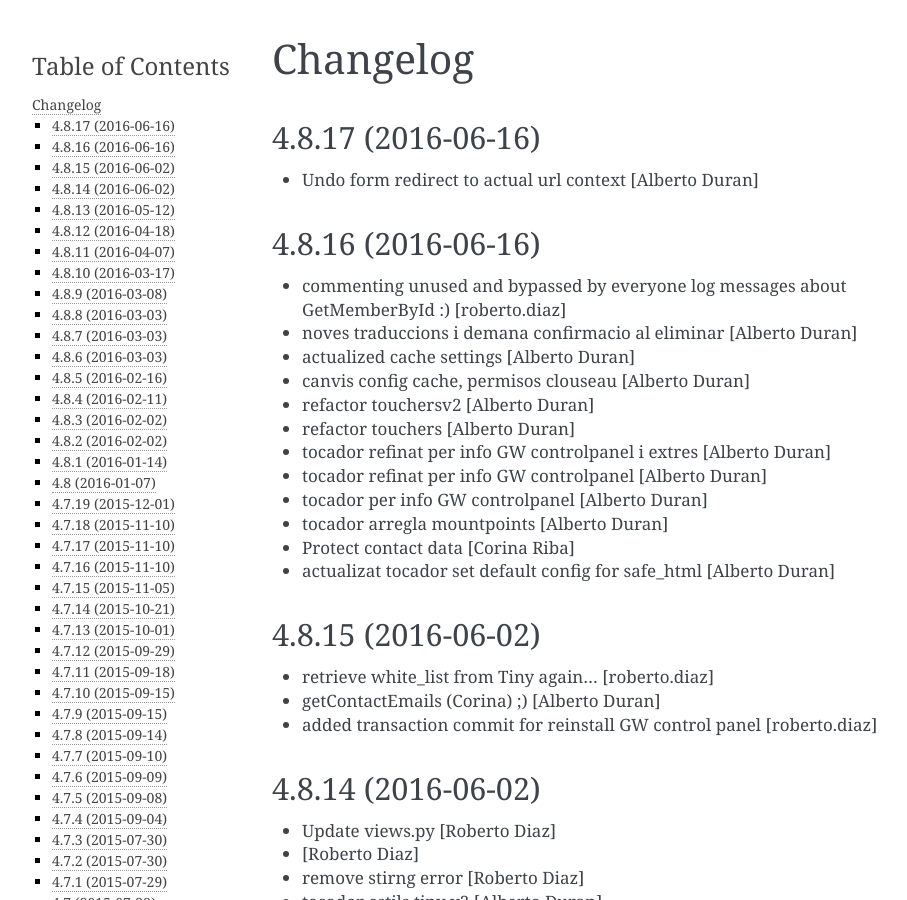
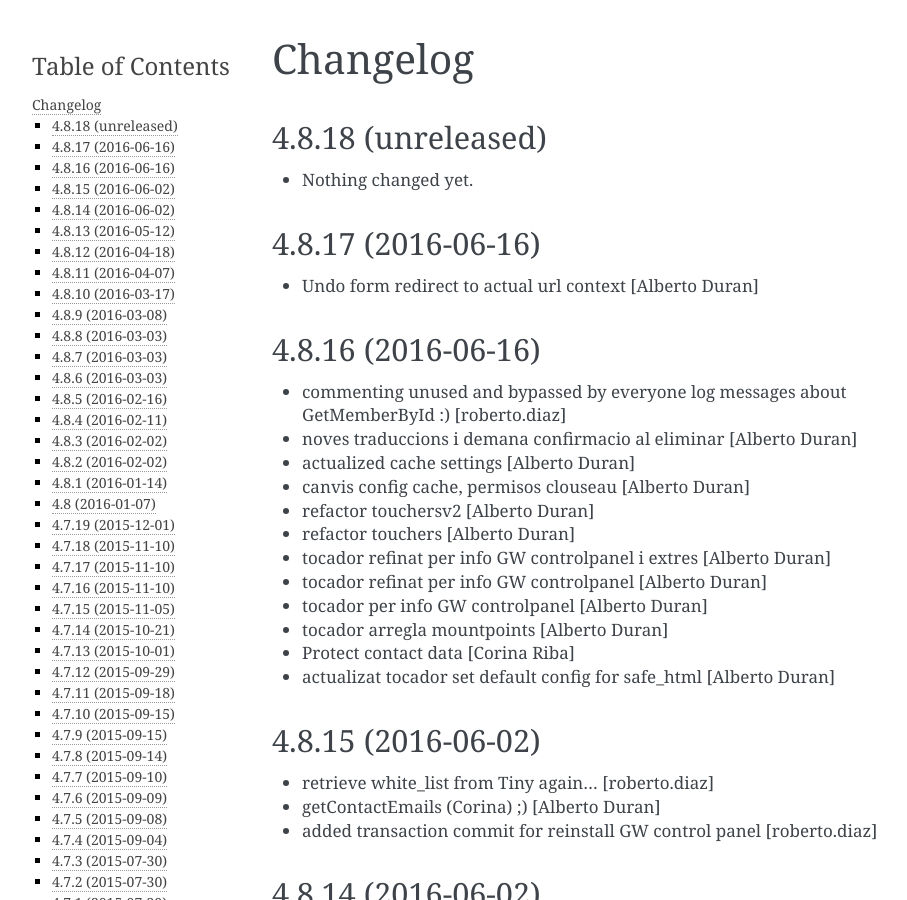
Before and after one commit to UPCnet/genweb.core, a Sphinx documentation site: the page built from docs/HISTORY.rst, in a window 1280 px wide and 900 px high. Shown: the whole window, without its empty margins (148-1055 px from the left). Built offline with Sphinx 7.4.7, drawn with Linux system fonts in a browser that asks for light colours.

Commit message:
Back to development: 4.8.18

```diff
--- a/docs/HISTORY.rst
+++ b/docs/HISTORY.rst
@@ -1,5 +1,11 @@
 Changelog
 =========
+
+4.8.18 (unreleased)
+-------------------
+
+- Nothing changed yet.
+
 
 4.8.17 (2016-06-16)
 -------------------
--- a/setup.py
+++ b/setup.py
@@ -1,7 +1,7 @@
 from setuptools import setup, find_packages
 import os
 
-version = '4.8.17'
+version = '4.8.18.dev0'
 
 README = open('README.rst').read()
 HISTORY = open(os.path.join('docs', 'HISTORY.rst')).read()
```
